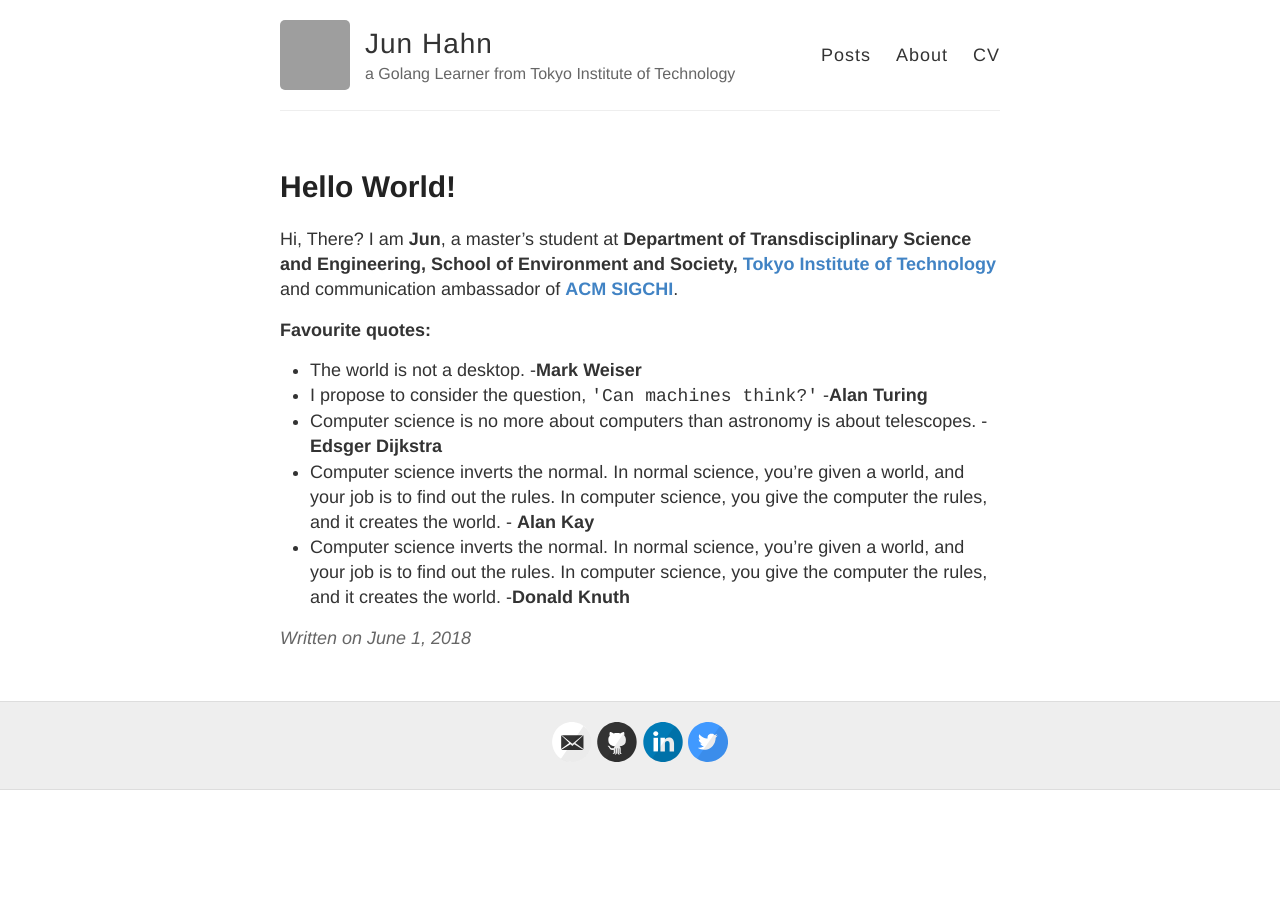
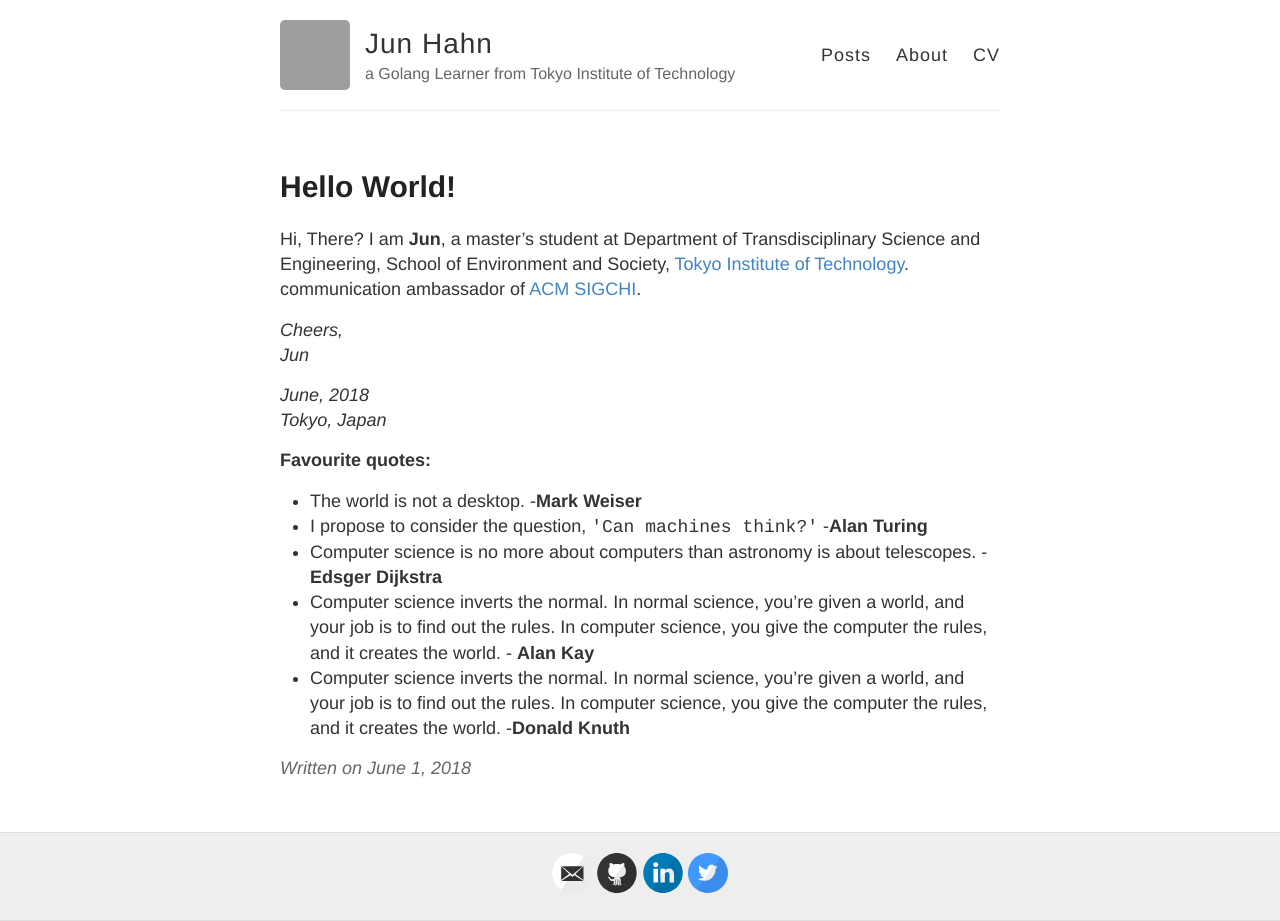
Before and after one commit to TangoEnSkai/tangoenskai.github.io, a Jekyll site: the page built from _posts/2018-6-1-Hello-World.md, in a window 1280 px wide. Built offline with Jekyll 4.4.1, drawn with Linux system fonts in a browser that asks for light colours; before the commit the page ends 900 px from its top, so only the background shows below that; grey boxes are pictures that could not be loaded.

Commit message:
Update format

```diff
--- a/_posts/2018-6-1-Hello-World.md
+++ b/_posts/2018-6-1-Hello-World.md
@@ -3,7 +3,13 @@ layout: post
 title: Hello World!
 ---
 
-Hi, There? I am **Jun**, a master’s student at **Department of Transdisciplinary Science and Engineering, School of Environment and Society, [Tokyo Institute of Technology](https://www.titech.ac.jp/)** and communication ambassador of **[ACM SIGCHI](https://sigchi.org/people/volunteer-spotlight/)**.
+Hi, There? I am **Jun**, a master’s student at Department of Transdisciplinary Science and Engineering, School of Environment and Society, [Tokyo Institute of Technology](https://www.titech.ac.jp/). communication ambassador of [ACM SIGCHI](https://sigchi.org/people/volunteer-spotlight/).
+
+_Cheers,_
+_Jun_
+
+_June, 2018_
+_Tokyo, Japan_
 
 **Favourite quotes:**
 
```
